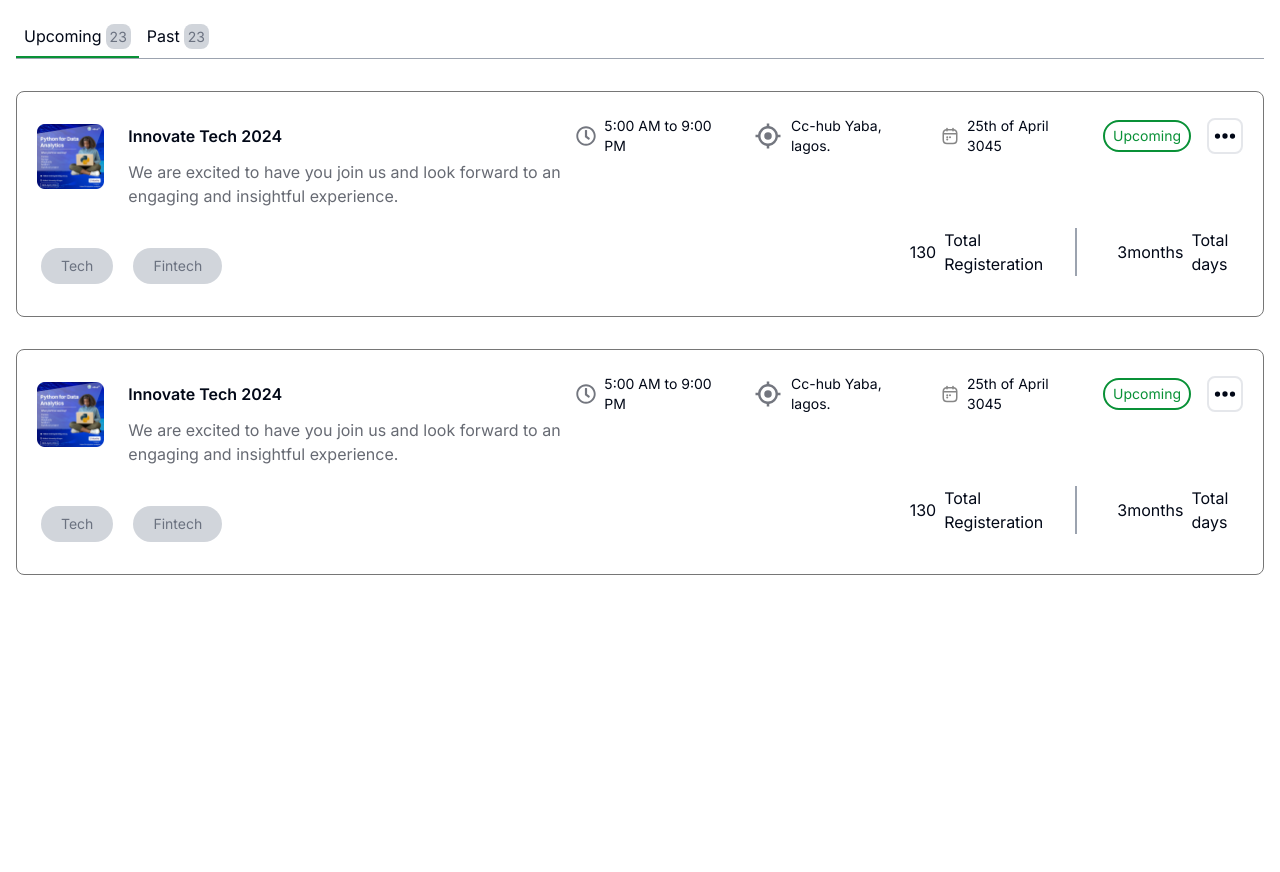
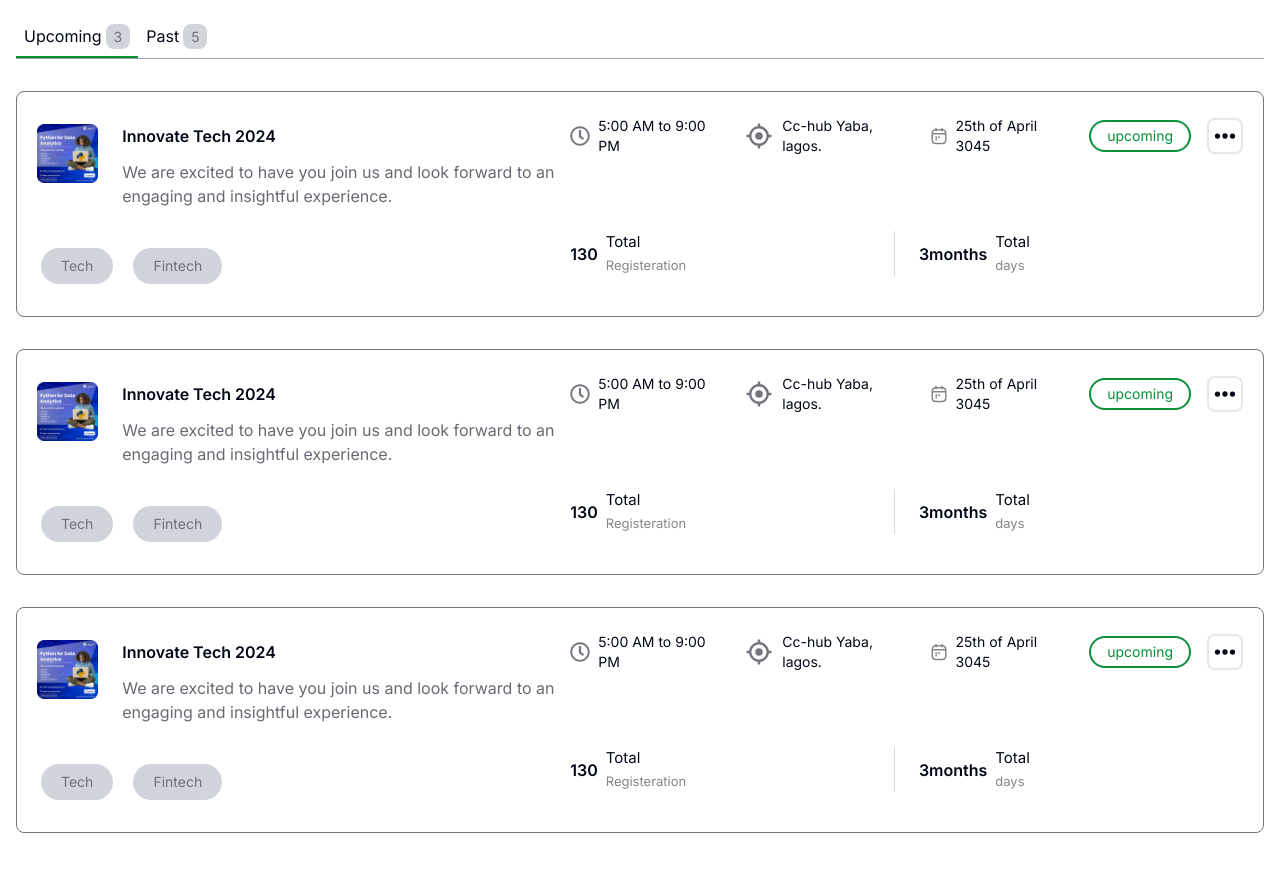
Before and after one commit to nithubunilag/attendance-management-frontend, a Next.js app: page /events-category in a window 1280 px wide. Shown: the top 872 px of the page. Before the commit the page ends 800 px from the top, so only its background shows below. Built offline with nearby package versions, Linux system fonts and the light colour scheme.

Commit message:
feat: add event category page

```diff
--- a/app/components/ui/events-card.tsx
+++ b/app/components/ui/events-card.tsx
@@ -4,13 +4,17 @@ import { BiTargetLock } from "react-icons/bi";
 import CalendarIcon from "@/public/icons/CalendarIcon";
 import { FaEllipsis } from "react-icons/fa6";
 
-function EventsCard() {
+interface IEventsCard {
+  tag: string;
+
+}
+function EventsCard({tag}: IEventsCard) {
   return (
     <article className="border border-grayNithub rounded-lg my-8">
-      <div className="flex justify-between px-5">
+      <div className="flex justify-between mobile_lg:flex-col px-5">
         <div className="py-8">
-          <div className="flex gap-6">
-            <div>
+          <div className="flex mobile_lg:justify-start gap-6">
+            <div className="mobile_lg:w-[150px] mobile_lg:h-[150px]">
               <Image
                 src="/events-img.png"
                 width={68}
@@ -21,14 +25,17 @@ function EventsCard() {
 
             <div className="max-w-md">
               <h3 className="mb-3 font-semibold">Innovate Tech 2024</h3>
-              <p className="opacity-60">
+              <p className="opacity-60 mobile_lg:text-[14px]">
                 We are excited to have you join us and look forward to an
                 engaging and insightful experience.
               </p>
             </div>
+            <div className="hidden mobile_lg:flex">
+            <FaEllipsis className="text-2xl rotate-90" />
+            </div>
           </div>
 
-          <div className="flex gap-4 mt-10 mr-auto">
+          <div className="flex mobile_lg:gap-1 gap-4 mobile_lg:mt-4 mt-10 mr-auto">
             <p className="bg-gray-300 text-gray-500 text-sm ml-1 py-2 px-5 rounded-3xl">
               Tech
             </p>
@@ -38,9 +45,9 @@ function EventsCard() {
           </div>
         </div>
 
-        <div className="flex flex-col justify-between pt-6 pb-10">
+        <div className="flex flex-col justify-between pt-6 mobile_lg:py-4 pb-10">
           <div>
-            <ul className="flex items-center gap-4">
+            <ul className="flex mobile_lg:flex-col mobile_lg:items-start items-center gap-4">
               <li>
                 <div className="flex items-center gap-2">
                   <div>
@@ -71,28 +78,32 @@ function EventsCard() {
                 </div>
               </li>
 
-              <li>
-                <div className=" text-green border-2 border-green rounded-2xl text-center py-1 px-2  text-sm">
-                  Upcoming
+              <li className=" tablet_md:hidden">
+                <div className={` ${tag === "upcoming" ? "text-green" : "text-[#EE7450]"} border-2 ${tag === "upcoming" ? "bg-transparent" : "bg-[#FFBF9D]"} ${tag === "upcoming" ? "border-green" : "border-[#EE7450]"}  rounded-2xl text-center py-1 px-4  text-sm`}>
+                  {tag}
                 </div>
               </li>
-              <li>
+              <li className="tablet_md:hidden">
                 <div className="border-2 border-gray-200 rounded-lg w-fit p-1">
                   <FaEllipsis className="text-2xl" />
                 </div>
               </li>
             </ul>
           </div>
-          <div className="flex justify-between  self-end  w-1/2">
-            <div className="flex items-center gap-2 w-full">
-              <p>130</p>
+          <div className="flex w-full mobile_lg:mt-6 justify-end mobile_lg:grid mobile_lg:grid-cols-2 gap-6">
+            <div className="flex items-center border-r mobile_lg:border-0 border-r-[#D9D9D9] mobile_lg:w-fit gap-2 w-full">
+              <p className="font-semibold mobile_lg:text-[16px]">130</p>
 
-              <p className="max-w-7">Total Registeration</p>
+              <p className="max-w-7 text-[15px]">Total <span className="text-[#868686] text-[13px]">Registeration</span></p>
             </div>
-            <div className="border border-gray-400 mx-10" />
-            <div className="flex items-center gap-2 w-full  ">
-              <p>3months</p>
-              <p className="max-w-7">Total days</p>
+            {tag === "past" && <div className="flex items-center border-r border-r-[#D9D9D9] mobile_lg:border-0 mobile_lg:w-fit gap-2 w-full">
+              <p className="font-semibold mobile_lg:text-[16px]">130</p>
+
+              <p className="max-w-7 text-[15px]">People <span className="text-[#868686] text-[13px]">Attended</span></p>
+            </div>}
+            <div className="flex items-center gap-2 w-full  mobile_lg:w-fit">
+              <p className="font-semibold mobile_lg:text-[16px]">3months</p>
+              <p className="max-w-7 text-[15px]">Total <span className="text-[#868686] text-[13px]">days</span></p>
             </div>
           </div>
         </div>
--- a/app/events-category/page.tsx
+++ b/app/events-category/page.tsx
@@ -4,6 +4,8 @@ import EventsCard from "../components/ui/events-card";
 
 function TabsInAGrid() {
   const [activeTab, setActiveTab] = useState("Upcoming");
+  const [pastEvents, setPastEvents] = useState([1, 2, 3, 5, 6])
+  const [upcomingEvents, setUpcomingEvents] = useState([1,2,3,])
 
   const openCity = (cityName: string) => {
     setActiveTab(cityName);
@@ -19,8 +21,8 @@ function TabsInAGrid() {
           onClick={() => openCity("Upcoming")}
         >
           Upcoming
-          <span className="bg-gray-300 text-gray-500 text-sm ml-1 p-1 rounded-lg">
-            23
+          <span className="bg-gray-300 text-gray-500 text-sm ml-1 py-1 px-2 rounded-lg">
+            {upcomingEvents.length}
           </span>
         </div>
         <div
@@ -30,8 +32,8 @@ function TabsInAGrid() {
           onClick={() => openCity("Past")}
         >
           Past
-          <span className="bg-gray-300 text-gray-500 text-sm ml-1 p-1 rounded-lg">
-            23
+          <span className="bg-gray-300 text-gray-500 text-sm ml-1 py-1 px-2 rounded-lg">
+            {pastEvents.length}
           </span>
         </div>
       </div>
@@ -41,8 +43,9 @@ function TabsInAGrid() {
         className="city-content"
         style={{ display: activeTab === "Upcoming" ? "block" : "none" }}
       >
-        <EventsCard />
-        <EventsCard />
+        {upcomingEvents.map((event, index) => (
+          <EventsCard key={index} tag="upcoming"/>
+        ))}
       </div>
 
       <div
@@ -50,8 +53,9 @@ function TabsInAGrid() {
         className="city-content"
         style={{ display: activeTab === "Past" ? "block" : "none" }}
       >
-        <EventsCard />
-        <EventsCard />
+        {pastEvents.map((event, index) => (
+          <EventsCard key={index} tag="past"/>
+        ))}
       </div>
     </div>
   );
```
